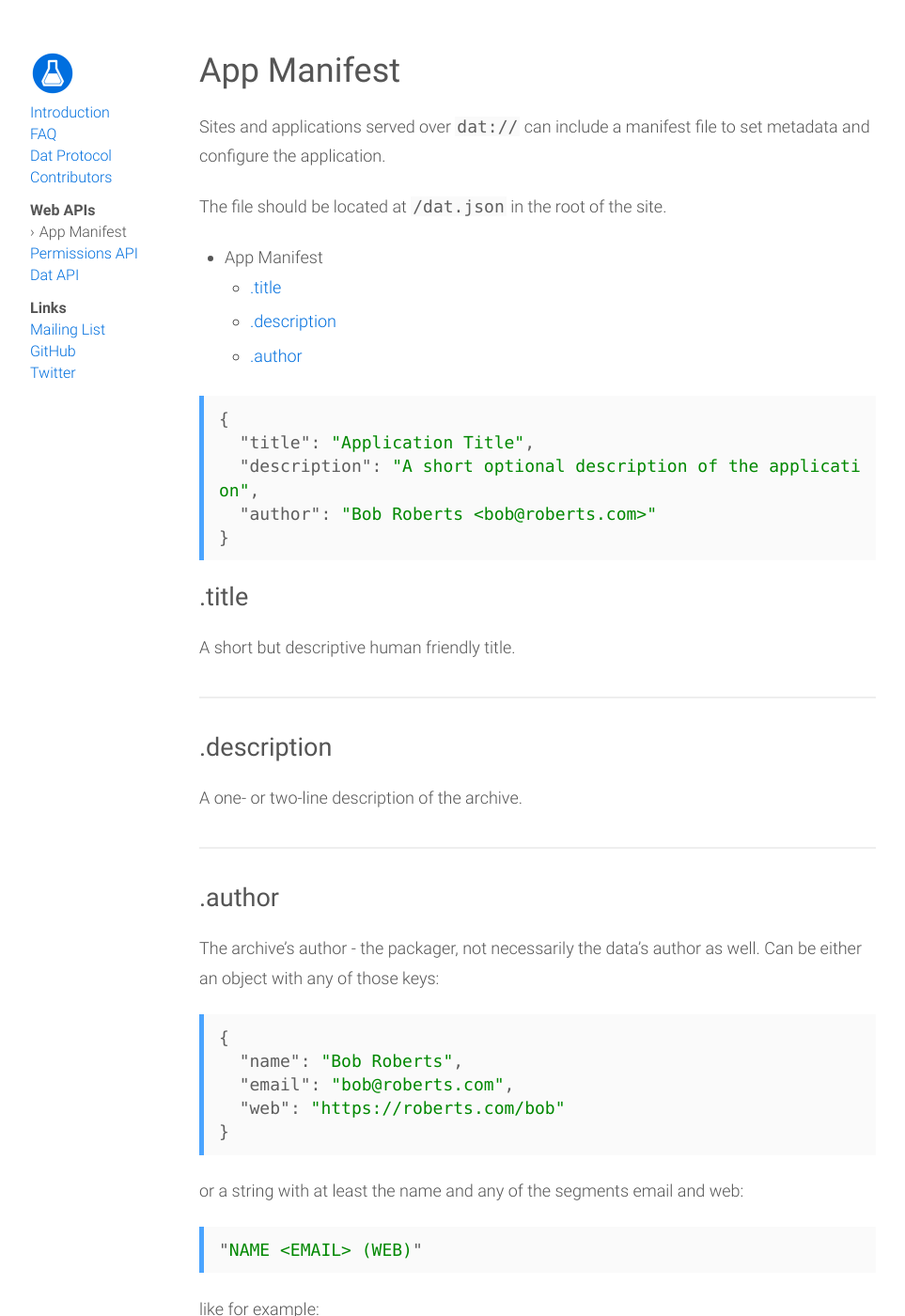
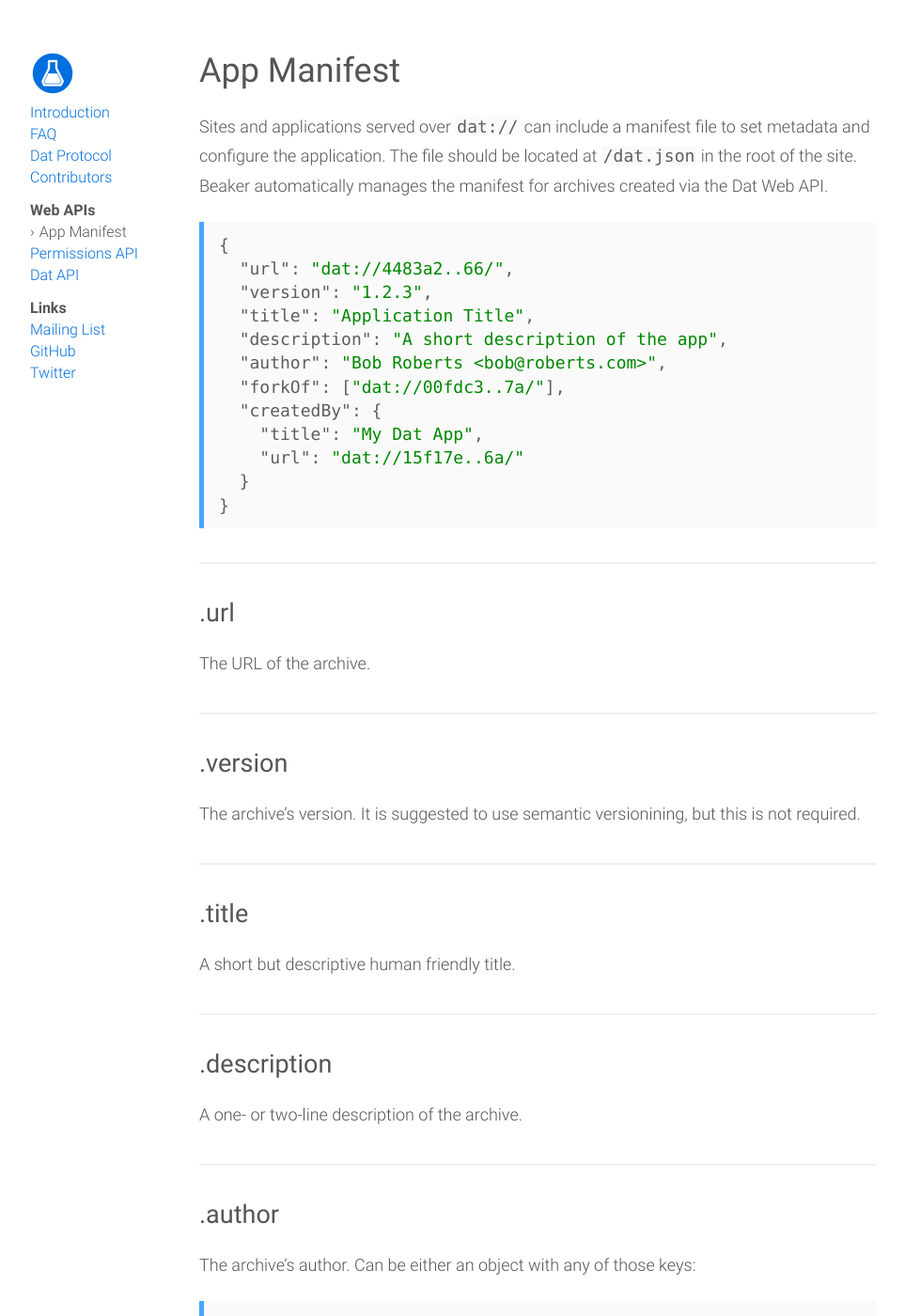
Before and after one commit to beakerbrowser/beakerbrowser.com, a Jekyll site: the page built from _docs/apis/manifest.md, in a window 1280 px wide and 1400 px high. Shown: the whole window at 94% size, without its empty margins (128-1091 px from the left). Built offline with Jekyll 4.4.1, drawn with Linux system fonts in a browser that asks for light colours; some of the changed text lies outside the part shown.

Commit message:
update manifest docs to include url, version, forkOf, and createdBy

````diff
--- a/_data/apis/manifest.yml
+++ b/_data/apis/manifest.yml
@@ -1,4 +1,12 @@
 attributes:
+  -
+    name: ".url"
+    desc: "The URL of the archive."
+  -
+    name: ".version"
+    desc: |
+      The archive's version.
+      It is suggested to use semantic versionining, but this is not required.
   -
     name: ".title"
     desc: "A short but descriptive human friendly title."
@@ -8,7 +16,7 @@ attributes:
   -
     name: ".author"
     desc: |
-      The archive's author - the packager, not necessarily the data's author as well. Can be either an object with any of those keys:
+      The archive's author. Can be either an object with any of those keys:
 
       ```json
       {
@@ -30,3 +38,24 @@ attributes:
       - `"Bob Roberts <bob@roberts.com>"`
       - `"Bob Roberts (https://roberts.com/bob)"`
       - `"Bob Roberts <bob@roberts.com> (https://roberts.com/bob)"`
+  -
+    name: ".forkOf"
+    desc: |
+      An array of URLs describing the fork history of the archive, starting from the oldest ancestor to the most recent.
+      The first entry in the array is the URL of the original, and the last entry in the array is the URL of the most-recently forked.
+
+      If you fork a fork, there will be 2 items in the array:
+
+      ```
+      forkOf: [grandparent-url (the original), parent-url]
+      ```
+
+      If you fork again, there will be 3 items in the array:
+
+      ```
+      forkOf: [great-grandparent-url (the original), grandparent-url, parent-url]
+      ```
+  -
+    name: ".createdBy"
+    desc: |
+      An object of {url:, title:} describing the application that created the archive.
--- a/_docs/apis/manifest.md
+++ b/_docs/apis/manifest.md
@@ -5,19 +5,24 @@ order:    1
 ---
 
 Sites and applications served over `dat://` can include a manifest file to set metadata and configure the application.
-
 The file should be located at `/dat.json` in the root of the site.
-
-<ul class="doc-toc">
-  <li>App Manifest {% include api-links.html items=site.data.apis.manifest.attributes %}</li>
-</ul>
+Beaker automatically manages the manifest for archives created via the Dat Web API.
 
 ```json
 {
+  "url": "dat://4483a2..66/",
+  "version": "1.2.3",
   "title": "Application Title",
-  "description": "A short optional description of the application",
-  "author": "Bob Roberts <bob@roberts.com>"
+  "description": "A short description of the app",
+  "author": "Bob Roberts <bob@roberts.com>",
+  "forkOf": ["dat://00fdc3..7a/"],
+  "createdBy": {
+    "title": "My Dat App",
+    "url": "dat://15f17e..6a/"
+  }
 }
 ```
 
+<hr class="nomargin">
+
 {% include api-reference.html items=site.data.apis.manifest.attributes %}
````
Also changed, not shown: _data/apis/dat.yml (+0 -18 lines).
